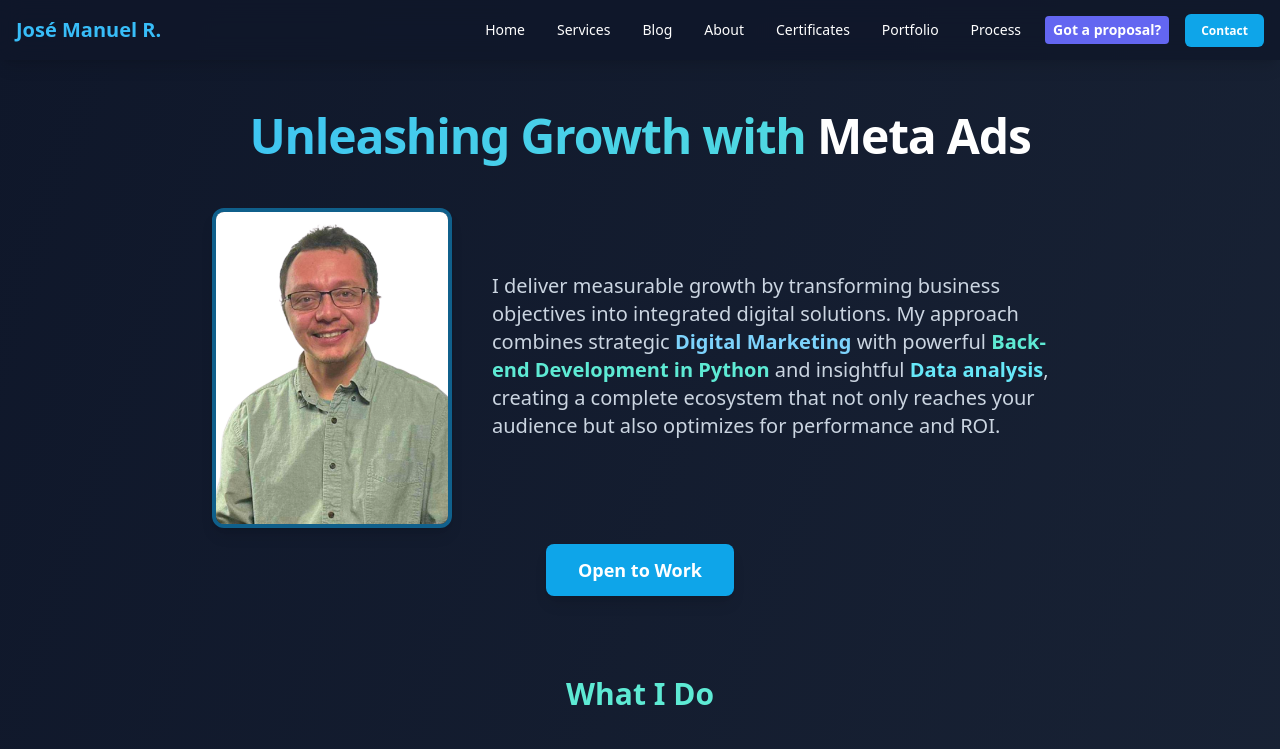
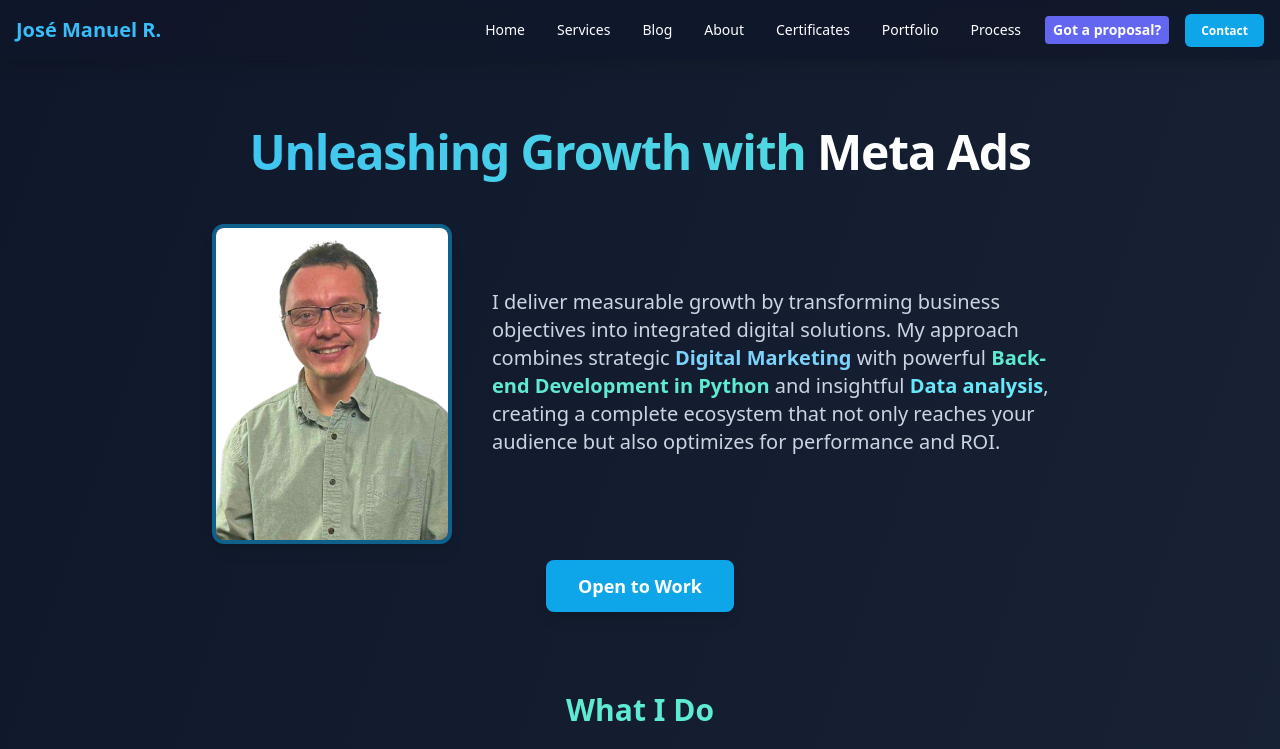
Before and after one commit to JoseManuelR-Repo/josemanuelr.com, a plain HTML site: page index.html in a window 1280 px wide. Shown: the top 749 px of the page. Drawn offline with nearby package versions, Linux system fonts and the light colour scheme; a script that the page names is missing.

Commit message:
Agrega un mt-12 en el <h1> en <span>Unleashing Growth with&nbsp;</span>

```diff
--- a/index.html
+++ b/index.html
@@ -76,7 +76,7 @@
 
     <header class="container mx-auto px-4 pt-12 pb-8 text-center">
         <h1
-            class="mt-8 text-4xl sm:text-5xl font-bold tracking-tight text-transparent bg-clip-text bg-gradient-to-r from-sky-400 to-teal-300 mb-4 flex flex-col items-center justify-center h-24 sm:h-28">
+            class="mt-12 text-4xl sm:text-5xl font-bold tracking-tight text-transparent bg-clip-text bg-gradient-to-r from-sky-400 to-teal-300 mb-4 flex flex-col items-center justify-center h-24 sm:h-28">
             <span class="flex flex-row flex-wrap items-center justify-center break-words w-full max-w-full">
                 <span>Unleashing Growth with&nbsp;</span>
                 <span id="tech-rotator"
```
